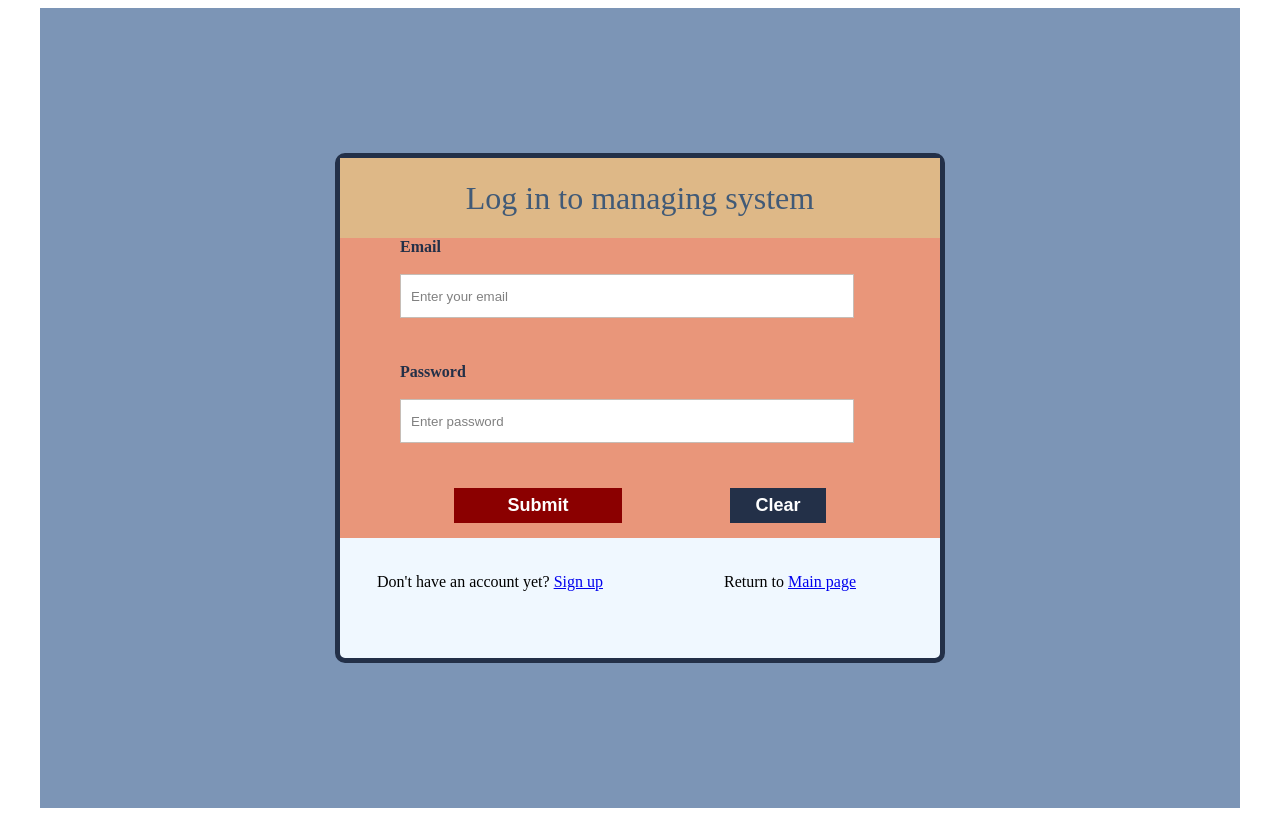
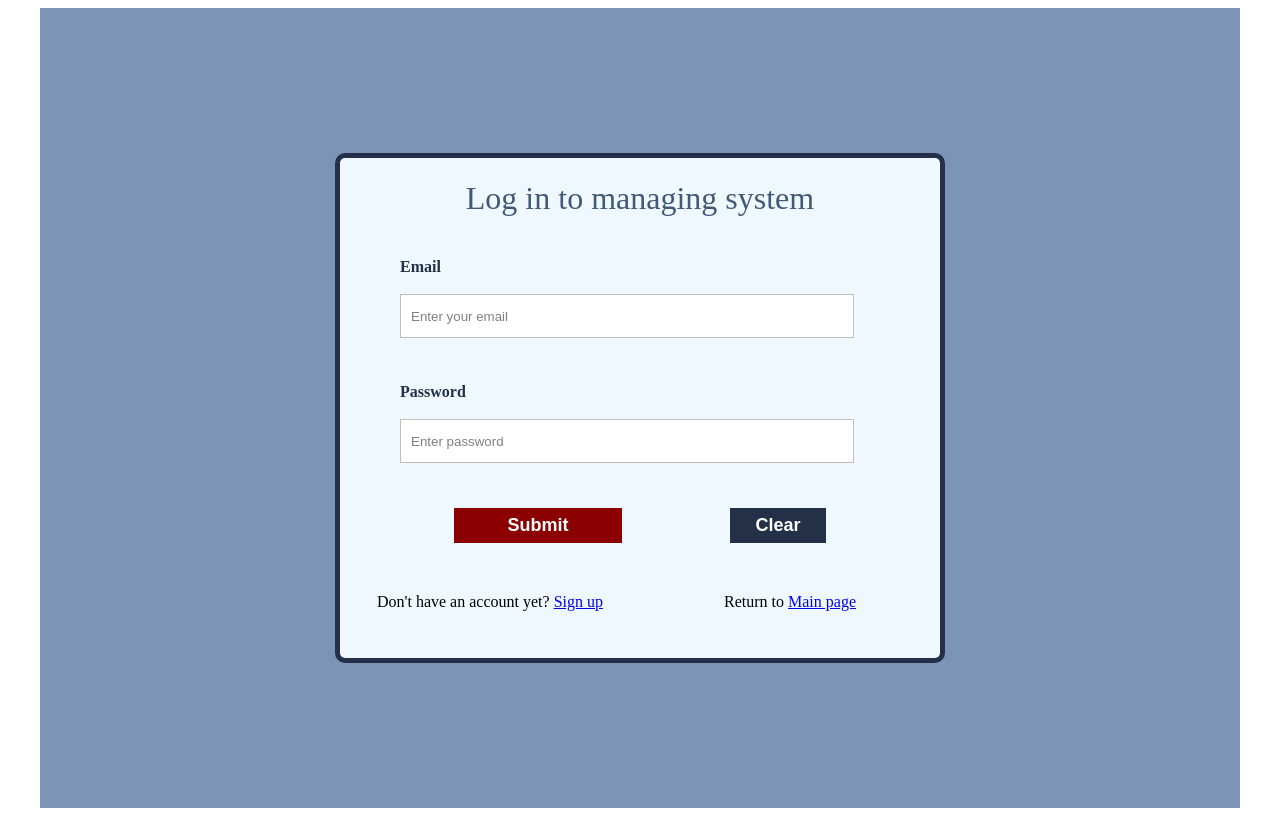
Before and after one commit to Valentina-2608/English_school_managing_system, a website: page log_in.html in a window 1280 px wide. Drawn offline with Linux system fonts and the light colour scheme.

Commit message:
Change styles for container4_form, container4_caption

```diff
--- a/css/style.css
+++ b/css/style.css
@@ -813,7 +813,6 @@ margin-top: 30px;}
     display: flex;
     justify-content: center;
     align-items: center;
-    background-color: burlywood;
 }
 
 
@@ -824,8 +823,7 @@ margin-top: 30px;}
     display: flex;
     justify-content: center;
     align-items: start;
-    background-color:darksalmon;
-
+    margin-top: 20px;
 }
 
 
```
